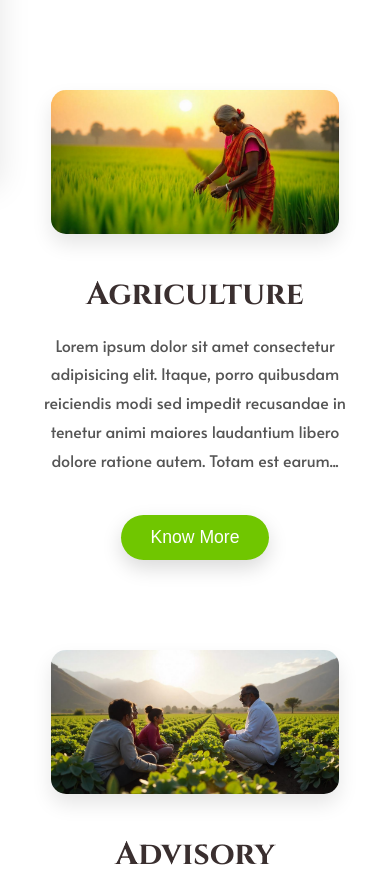
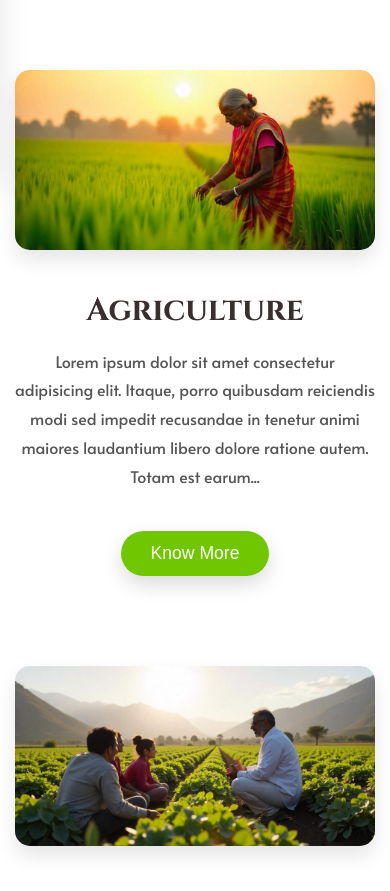
Before and after one commit to it-IntegratedLifetechHub/ILH-Website, a React (Vite) app in the folder ILH-website/: page /our-division in a window 390 px wide. Shown: the part 661-1552 px from the top of the page. Built offline with nearby package versions, Linux system fonts and the light colour scheme; a web font is replaced by a local one.

Commit message:
final changes

```diff
--- a/ILH-website/src/index.css
+++ b/ILH-website/src/index.css
@@ -503,7 +503,7 @@ a {
   }
 
   .about-image {
-    max-width: 99%;
+    max-width: 100%;
     margin-bottom: 20px;
   }
 
--- a/ILH-website/src/pages/Business.jsx
+++ b/ILH-website/src/pages/Business.jsx
@@ -46,7 +46,7 @@ const Business = () => {
               <img
                 src={section.image}
                 alt={`${section.title} Image`}
-                className="about-image"
+                className="business-image"
               />
               <div className="text-content">
                 <h1 className="about-title">{section.title}</h1>
--- a/ILH-website/src/pages/about.css
+++ b/ILH-website/src/pages/about.css
@@ -174,7 +174,6 @@
     font-size: 1.1rem;
     line-height: 1.8;
     max-width: 100%;
-    padding: 1rem;
     color: #e0e0e0;
 }
 
--- a/ILH-website/src/pages/business.css
+++ b/ILH-website/src/pages/business.css
@@ -95,7 +95,6 @@
     align-items: center;
     gap: 30px;
     width: 100%;
-    padding: 20px;
     box-sizing: border-box;
 }
 
@@ -129,7 +128,7 @@
 }
 
 /* Image styling */
-.about-image {
+.business-image {
     max-width: 45%;
     height: auto;
     border-radius: 15px;
@@ -138,7 +137,7 @@
 }
 
 /* Image hover effect */
-.about-image:hover {
+.business-image:hover {
     transform: scale(1.05);
     box-shadow: 0px 15px 30px rgba(0, 0, 0, 0.2);
 }
@@ -205,8 +204,8 @@
         gap: 20px;
     }
 
-    .about-image {
-        max-width: 90%;
+    .business-image {
+        max-width: 100%;
         margin-bottom: 20px;
     }
 
```
